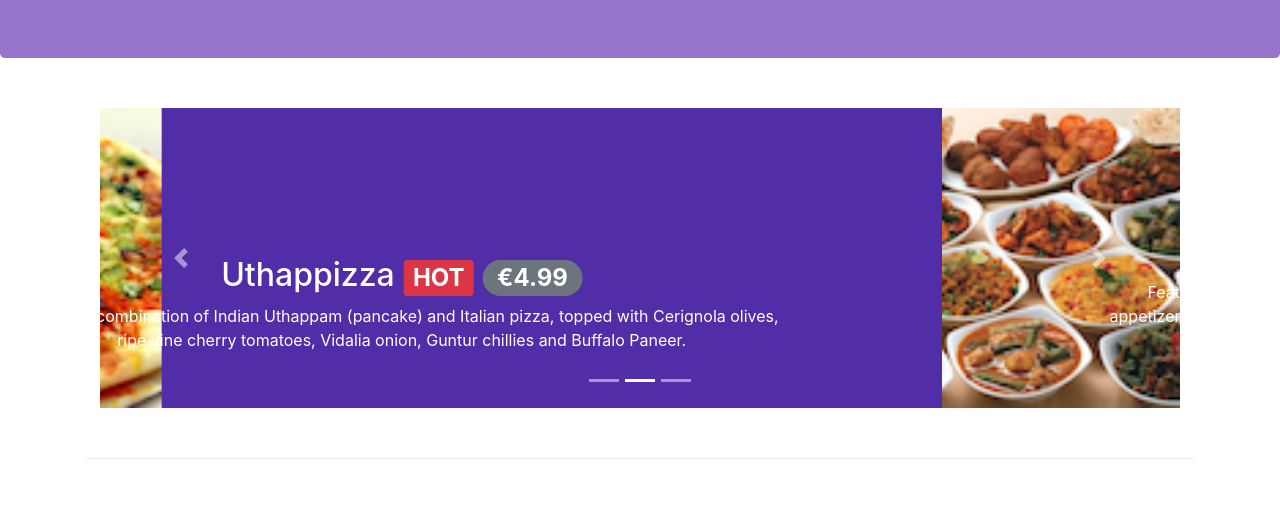
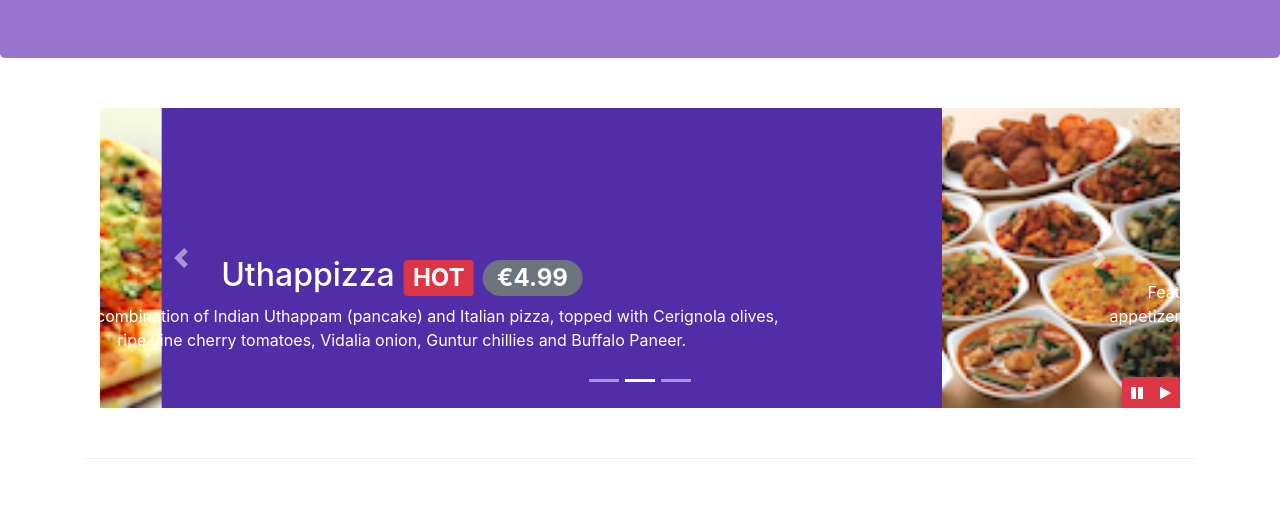
Before and after one commit to AaronMcGloin1506/coursea-Assignment_1, a website: page index.html in a window 1280 px wide. Shown: the part 276-800 px from the top of the page. Drawn offline with nearby package versions, Linux system fonts and the light colour scheme.

Commit message:
JQuery pause and play

```diff
--- a/css/styles.css
+++ b/css/styles.css
@@ -62,3 +62,9 @@ body {
     left: 0;
     min-height: 300px;
 }
+
+#carouselButtons{
+    right: 0px;
+    position: absolute;
+    bottom: 0px;
+}
--- a/index.html
+++ b/index.html
@@ -221,6 +221,14 @@
                     <a class="carousel-control-next" href="#mycarousel" role="button" data-slide="next">
                         <span class="carousel-control-next-icon"></span>
                     </a>
+                    <div class="btn-group" id="carouselButtons">
+                        <button class="btn btn-danger btn-sm" id="carousel-pause">
+                            <span class="fa fa-pause"></span>
+                        </button>
+                        <button class="btn btn-danger btn-sm" id="carousel-play">
+                            <span class="fa fa-play"></span>
+                        </button>
+                    </div>
                 </div>
             </div>
         </div>
@@ -319,7 +327,18 @@
      <script src="node_modules/jquery/dist/jquery.slim.min.js"></script>
      <script src="node_modules/popper.js/dist/umd/popper.min.js"></script>
      <script src="node_modules/bootstrap/dist/js/bootstrap.min.js"></script>
+     <script>
+         $(document).ready(function() {
+             $('#mycarousel').carousel({interval:2000});
+             $('#carousel-pause').click(function() {
+                $('#mycarousel').carousel('pause')
+             });
+             $('#carousel-play').click(function() {
+                $('#mycarousel').carousel('cycle')
+             });
 
+         })
+     </script>
 
 </body>
 
```
